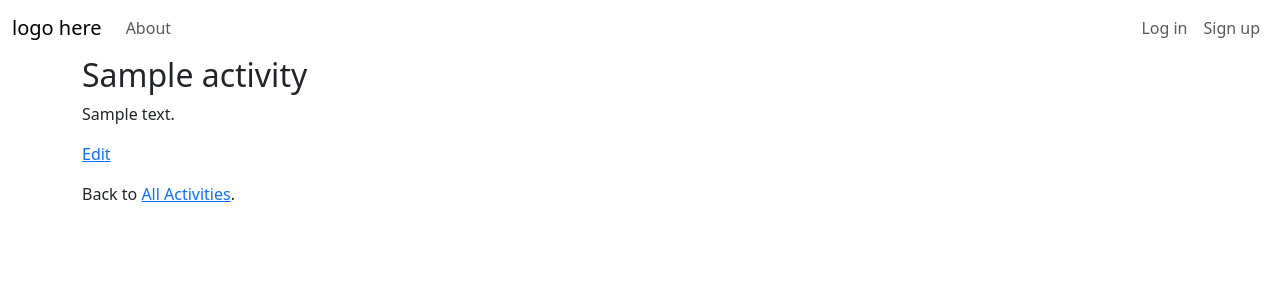
After one commit to Filbog/timeaware-django, a Django app: page /activities/1 in a window 1280 px wide. The commit adds this page. Shown: the top 300 px of the page. Run offline with Django 5.2, Linux system fonts and the light colour scheme; tables that the repository leaves empty hold one stand-in row (values such as "Sample post").

Commit message:
commiting what works to mingle with CreateView

```diff
--- a/core/models.py
+++ b/core/models.py
@@ -1,5 +1,6 @@
 from django.db import models
 from django.conf import settings
+from django.urls import reverse
 
 
 # Create your models here.
@@ -26,6 +27,9 @@ class Activity(models.Model):
     def __str__(self):
         return self.title
 
+    def get_absolute_url(self):
+        return reverse("activity_statistics", kwargs={"pk": self.pk})
+
 
 class ActivityInstance(models.Model):
     activity = models.ForeignKey(Activity, on_delete=models.CASCADE)
--- a/core/urls.py
+++ b/core/urls.py
@@ -1,13 +1,30 @@
 from django.urls import path
 
-from .views import HomePageView, ActivityListView
+from .views import (
+    HomePageView,
+    ActivityListView,
+    ActivityStatisticsView,
+    ActivityUpdateView,
+    ActivityDeleteView,
+)
 
 urlpatterns = [
     path("", HomePageView.as_view(), name="home"),
-    # path("", HomePageView.as_view(), name="dashboard"),
     path("", HomePageView.as_view(), name="tracker"),
-    path("", HomePageView.as_view(), name="statistics"),
     path("", HomePageView.as_view(), name="about"),
     #
-    path("", ActivityListView.as_view(), name="activity_list"),
+    path("activities/", ActivityListView.as_view(), name="activity_list"),
+    path(
+        "activities/<int:pk>",
+        ActivityStatisticsView.as_view(),
+        name="activity_statistics",
+    ),
+    path(
+        "activities/<int:pk>/edit/", ActivityUpdateView.as_view(), name="activity_edit"
+    ),
+    path(
+        "activities/<int:pk>/delete/",
+        ActivityDeleteView.as_view(),
+        name="activity_delete",
+    ),
 ]
--- a/core/views.py
+++ b/core/views.py
@@ -1,5 +1,5 @@
 from django.shortcuts import render
-from django.views.generic import TemplateView, ListView
+from django.views.generic import TemplateView, ListView, DetailView
 from django.views.generic.edit import UpdateView, DeleteView
 from django.urls import reverse_lazy
 
@@ -13,6 +13,11 @@ class HomePageView(TemplateView):
 class ActivityListView(ListView):
     model = Activity
     template_name = "activity_list.html"
+
+
+class ActivityStatisticsView(DetailView):
+    model = Activity
+    template_name = "activity_statistics.html"
 
 
 class ActivityUpdateView(UpdateView):
--- /dev/null
+++ b/templates/activity_statistics.html
@@ -0,0 +1,13 @@
+{% extends "base.html" %}
+
+{% block content %}
+<div class="article-entry">
+  <h2>{{ object.title }}</h2>
+  <p>{{ object.description }}</p>
+</div>
+<div>
+  <p><a href="{% url 'activity_edit' activity.pk %}">Edit</a>
+  </p>
+  <p>Back to <a href="{% url 'activity_list' %}">All Activities</a>.</p>
+</div>
+{% endblock content %}
--- a/templates/base.html
+++ b/templates/base.html
@@ -18,9 +18,8 @@
             <div class="collapse navbar-collapse" id="navbarNavAltMarkup">
                 <div class="navbar-nav me-auto">
                     {% if user.is_authenticated %}
-                    <a class="nav-link ps-2" aria-current="page" href="{% url 'tracker' %}">Tracker</a>
+                    <a class="nav-link ps-2" href="{% url 'tracker' %}">Tracker</a>
                     <a class="nav-link ps-2" href="{% url 'activity_list' %}">Activities</a>
-                    <a class="nav-link ps-2" href="{% url 'statistics' %}">Statistics</a>
                     {% endif %}
                     <a class="nav-link ps-2" href="{% url 'about' %}">About</a>
                 </div>
```
Also changed, not shown: templates/activity_delete.html (+9 -0 lines), templates/activity_edit.html (+12 -0 lines), templates/activity_list.html (+6 -2 lines).
